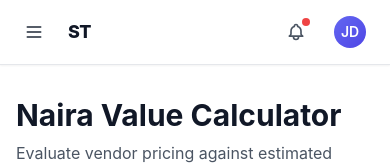
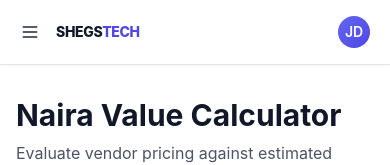
Before and after one commit to akinyemioluwaseun345-lgtm/shegstech-frontend, a Next.js app: page / in a window 390 px wide. Shown: the top 165 px of the page. Built offline with nearby package versions, Linux system fonts and the light colour scheme.

Commit message:
feat: adjust header spacing and notification button visibility
Co-authored-by: akinyemioluwaseun345-lgtm <300666581+akinyemioluwaseun345-lgtm@users.noreply.github.com>

```diff
--- a/components/Header.tsx
+++ b/components/Header.tsx
@@ -9,9 +9,9 @@ export const Header: React.FC<HeaderProps> = ({ onMenuToggle }) => {
 
   return (
     <header className="sticky top-0 z-40 bg-white border-b border-gray-200 shadow-sm">
-      <div className="flex items-center justify-between px-4 md:px-6 h-16">
+      <div className="flex items-center justify-between px-3 sm:px-4 md:px-6 h-16">
         {/* Left: Logo and Menu Toggle */}
-        <div className="flex items-center gap-4">
+        <div className="flex items-center gap-2 sm:gap-4">
           <button
             onClick={onMenuToggle}
             className="lg:hidden p-2 hover:bg-gray-100 rounded-lg transition-smooth"
@@ -22,12 +22,9 @@ export const Header: React.FC<HeaderProps> = ({ onMenuToggle }) => {
             </svg>
           </button>
 
-          <div className="flex items-center gap-1">
-            <span className="font-extrabold text-lg tracking-tight text-gray-900 hidden sm:inline">
+          <div className="flex items-center gap-0">
+            <span className="font-extrabold text-sm sm:text-lg tracking-tight text-gray-900">
               SHEGS<span className="text-indigo-600">TECH</span>
-            </span>
-            <span className="font-extrabold text-lg tracking-tight text-gray-900 sm:hidden">
-              ST
             </span>
           </div>
         </div>
@@ -47,9 +44,9 @@ export const Header: React.FC<HeaderProps> = ({ onMenuToggle }) => {
         </div>
 
         {/* Right: Notifications and Profile */}
-        <div className="flex items-center gap-3">
+        <div className="flex items-center gap-1 sm:gap-3">
           {/* Notification Bell */}
-          <button className="relative p-2 text-gray-600 hover:bg-gray-100 rounded-lg transition-smooth">
+          <button className="hidden sm:block relative p-2 text-gray-600 hover:bg-gray-100 rounded-lg transition-smooth">
             <svg className="w-5 h-5" fill="none" stroke="currentColor" viewBox="0 0 24 24">
               <path strokeLinecap="round" strokeLinejoin="round" strokeWidth={2} d="M15 17h5l-1.405-1.405A2.032 2.032 0 0118 14.158V11a6.002 6.002 0 00-4-5.659V5a2 2 0 10-4 0v.341C7.67 6.165 6 8.388 6 11v3.159c0 .538-.214 1.055-.595 1.436L4 17h5m6 0v1a3 3 0 11-6 0v-1m6 0H9" />
             </svg>
```
